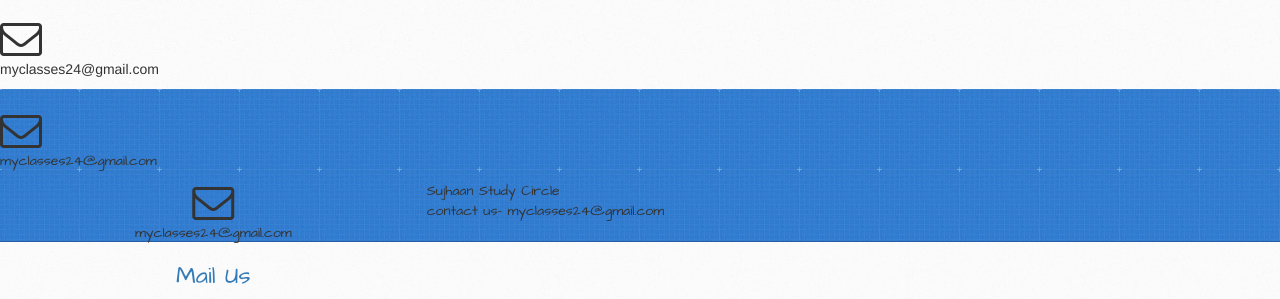
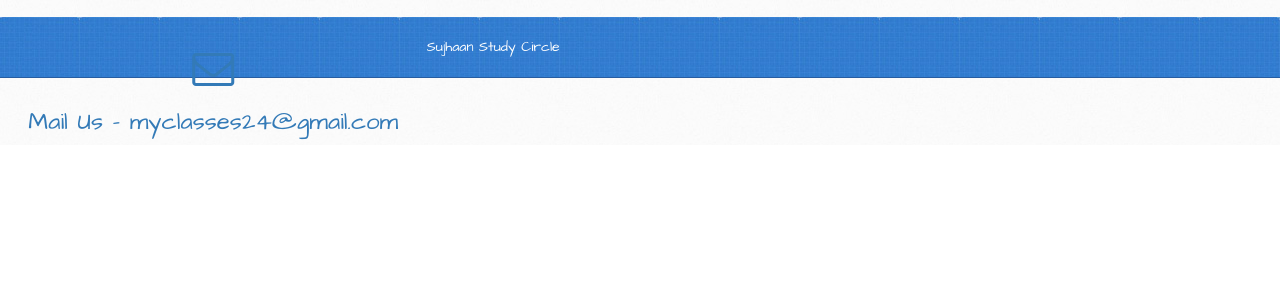
Before and after one commit to javaSingh/myclasses, a plain HTML site: page index.html in a window 1280 px wide. Shown: the part 987-1286 px from the top of the page. After the commit the page ends 1132 px from the top, so only its background shows below. Drawn offline with nearby package versions, Linux system fonts and the light colour scheme.

Commit message:
Update index.html

```diff
--- a/index.html
+++ b/index.html
@@ -135,22 +135,17 @@
 	<br>
 	</div>
 </div>
-	<i class="fa fa-envelope-o fa-3x wow bounceIn" data-wow-delay=".1s"></i>
-			<p>myclasses24@gmail.com</p>
+
 	<header>
-		<i class="fa fa-envelope-o fa-3x wow bounceIn" data-wow-delay=".1s"></i>
-			<p>myclasses24@gmail.com</p>
 		<div class="col-md-4 text-center">
-			<i class="fa fa-envelope-o fa-3x wow bounceIn" data-wow-delay=".1s"></i>
-			<p>myclasses24@gmail.com</p>
-<a class='myemail' href="mailto:papa@gmail.com">
-<h3>Mail Us</h3></a>
+			<p></p>
+<a class='myemail' href="mailto:myclasses24@gmail.com"><i class="fa fa-envelope-o fa-3x wow bounceIn" data-wow-delay=".1s"></i>
+
+<h3>Mail Us - myclasses24@gmail.com</h3></a>
 </div>
 		<div class="inner">
-		<p class='inne'>
+		<p class='innerp'>
 			Sujhaan Study Circle
-			<br>
-			contact us- myclasses24@gmail.com
 		</p>
 		</div>
 
```
